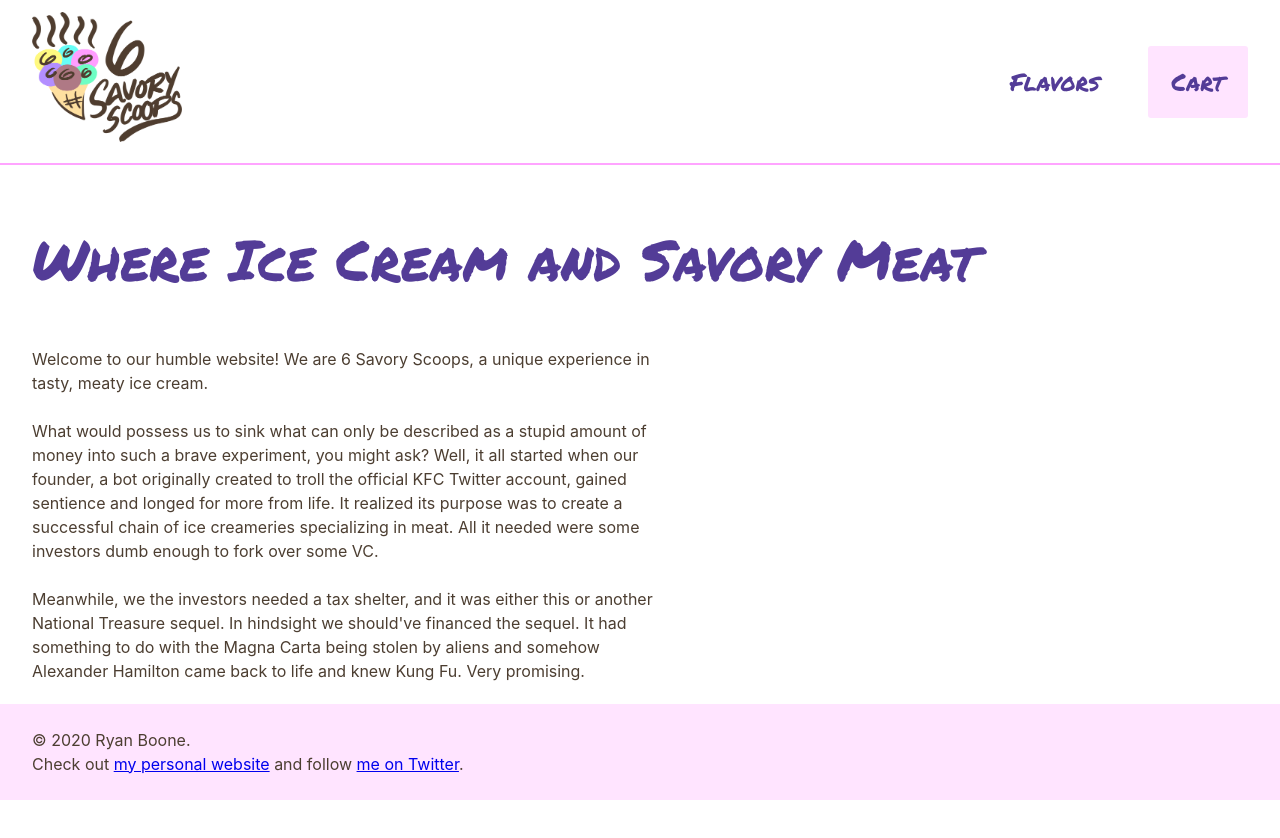
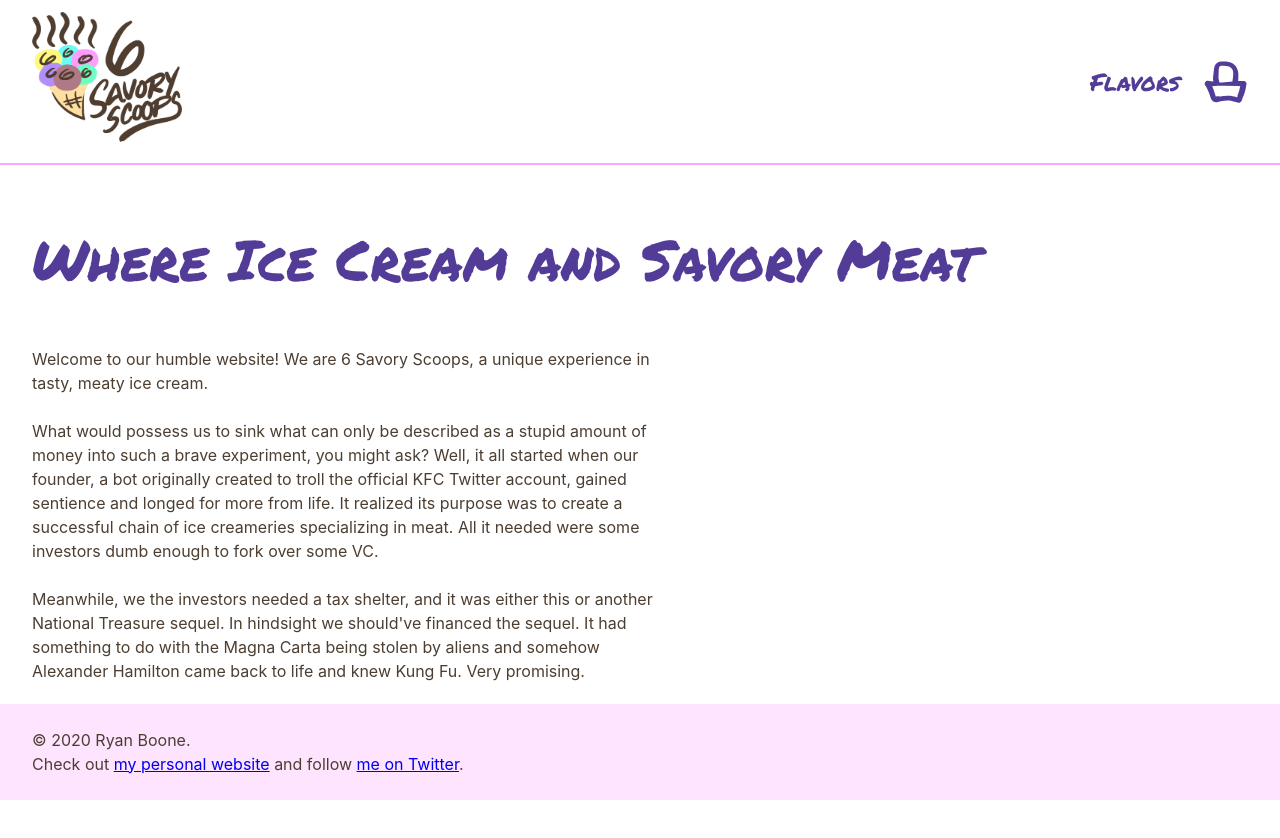
Before and after one commit to falldowngoboone/6-savory-scoops, a React (Create React App) app: page / in a window 1280 px wide. Shown: the top 838 px of the page. Built offline with nearby package versions, Linux system fonts and the light colour scheme.

Commit message:
Cart icon

```diff
--- a/src/CartModal.js
+++ b/src/CartModal.js
@@ -1,9 +1,9 @@
 import React from 'react';
 import { DialogContent, DialogOverlay } from '@reach/dialog';
 
-import Button from './Button.js';
 import Cart from './Cart.js';
 import { ReactComponent as Close } from './close.svg';
+import { ReactComponent as CartIcon } from './cart.svg';
 import { useOrderContext } from './order.js';
 
 import '@reach/dialog/styles.css';
@@ -31,13 +31,16 @@ function CartModal() {
 
   return (
     <>
-      <Button
+      <button
+        className={styles.cartIcon}
         onClick={() => {
           setShowCart(true);
         }}
       >
-        {orderItems.length ? `Cart (${orderItems.length})` : 'Cart'}
-      </Button>
+        <CartIcon aria-hidden="true" focusable="false" />
+        <span className="visually-hidden">Cart</span>
+        {Boolean(orderItems.length) && `(${orderItems.length})`}
+      </button>
       <DialogOverlay
         isOpen={showCart}
         onDismiss={() => {
@@ -51,6 +54,7 @@ function CartModal() {
         >
           <button className={styles.close} onClick={() => setShowCart(false)}>
             <Close />
+            <span className="visually-hidden">Close</span>
           </button>
           <Cart />
         </DialogContent>
--- a/src/CartModal.module.scss
+++ b/src/CartModal.module.scss
@@ -31,3 +31,23 @@
   right: 2rem;
   top: 2rem;
 }
+
+.cartIcon {
+  -webkit-appearance: none;
+  appearance: none;
+  border: none;
+  background-color: transparent;
+  font: inherit;
+  font-family: vars.$font-display;
+  color: vars.$purple-dark;
+  display: flex;
+  align-items: center;
+
+  & svg {
+    max-width: 44px;
+  }
+
+  &:hover {
+    cursor: pointer;
+  }
+}
--- a/src/Page.module.scss
+++ b/src/Page.module.scss
@@ -58,13 +58,13 @@
 
 .siteNav {
   display: flex;
-  margin: -1em;
+  margin: -0.5em;
   align-items: center;
   font-family: vars.$font-display;
   font-size: 1.5rem;
 
   & > * {
-    margin: 1em;
+    margin: 0.5em;
   }
 }
 
```
Also changed, not shown: src/cart.svg.
